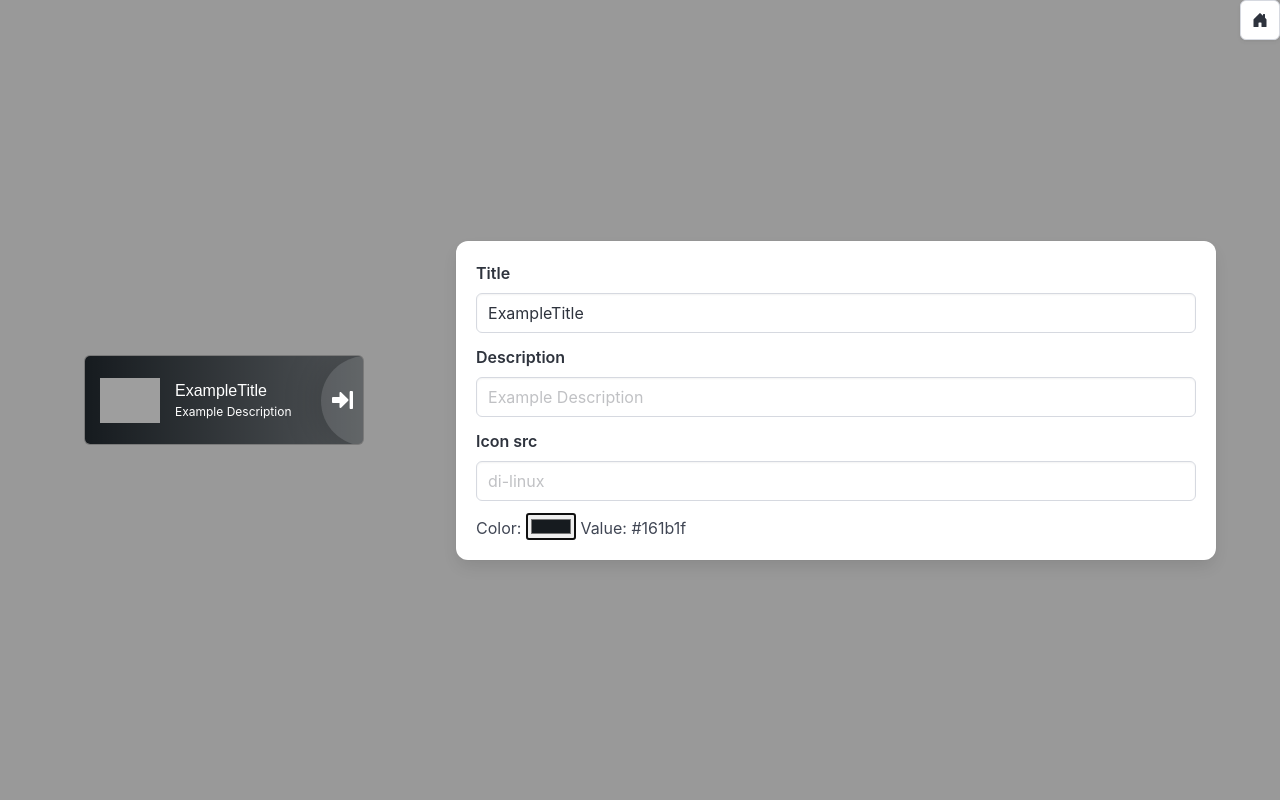
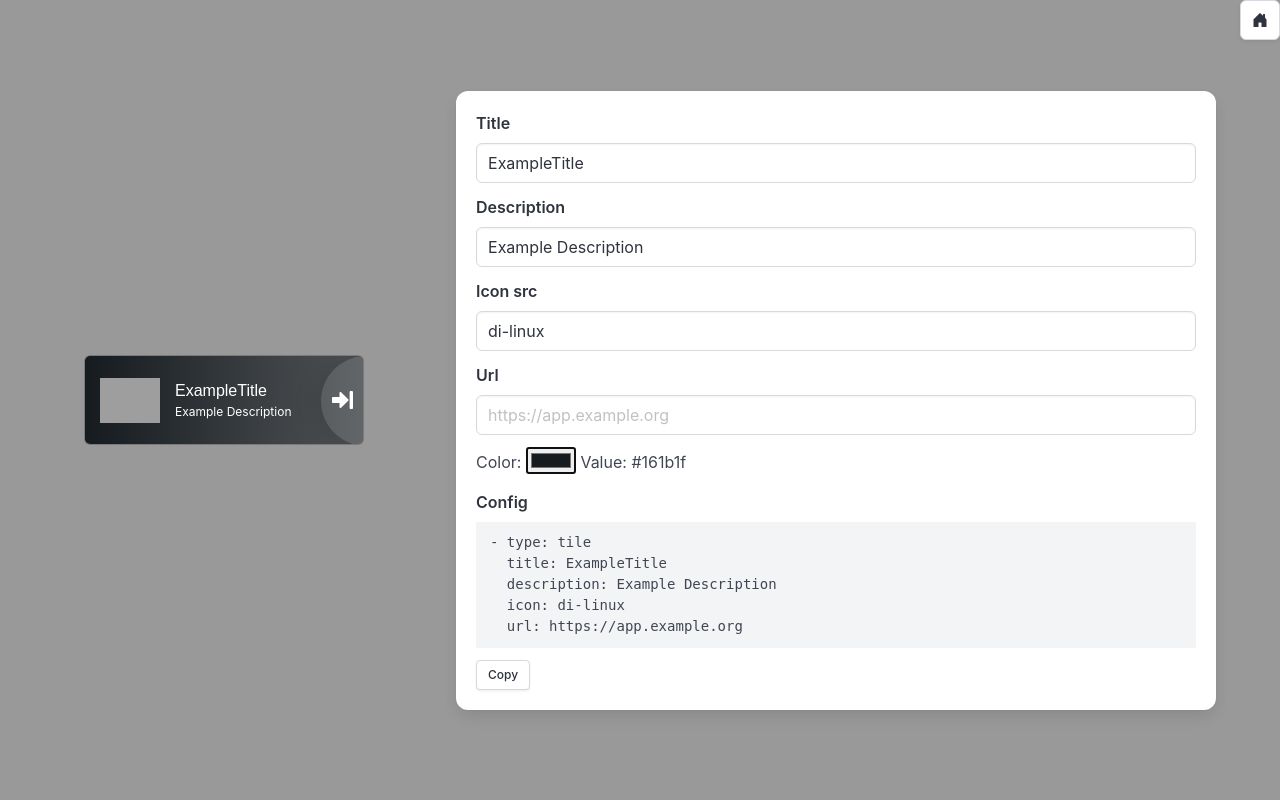
Before and after one commit to electrofloat/Dashboard, a Flask app: template dashboard/templates/color.html in a window 1280 px wide. Run offline with Flask 3, Linux system fonts and the light colour scheme; the template is opened without the code that fills it, so the values that code supplies are empty; grey boxes are pictures that could not be loaded.

Commit message:
Generate the tile's config on the settings page

```diff
--- a/dashboard/static/app.css
+++ b/dashboard/static/app.css
@@ -140,3 +140,9 @@
   text-align: center;
   text-shadow: 0 1px 3px rgba(0, 0, 0, .8);
 }
+
+.yaml {
+  white-space: pre;
+  overflow-x: auto;
+  padding: .75em 1em;
+}
--- a/dashboard/static/color.js
+++ b/dashboard/static/color.js
@@ -1,4 +1,5 @@
 const defaultColor = "#161b1f";
+const yamlKeywords = ["true", "false", "yes", "no", "on", "off", "null", "y", "n", "~"];
 
 window.addEventListener("load", startup, false);
 
@@ -11,6 +12,9 @@ function startup() {
   document.querySelector("#title_input").addEventListener("input", titleUpdate, false);
   document.querySelector("#description_input").addEventListener("input", descriptionUpdate, false);
   document.querySelector("#icon_input").addEventListener("input", iconUpdate, false);
+  document.querySelector("#url_input").addEventListener("input", urlUpdate, false);
+  document.querySelector("#copy").addEventListener("click", copyYaml, false);
+  updateYaml();
 }
 
 function colorUpdate(event) {
@@ -35,25 +39,90 @@ function colorUpdate(event) {
   if (background) {
     background.style.backgroundColor = color;
   }
+  updateYaml();
 }
 
 function titleUpdate(event) {
   document.getElementById("title").textContent = event.target.value;
+  updateYaml();
 }
 
 function descriptionUpdate(event) {
   document.getElementById("description").textContent = event.target.value;
+  updateYaml();
 }
 
 // Same resolution rules as CommonTile.get_icon
 function iconUpdate(event) {
   const icon = document.getElementById("icon");
   const value = event.target.value;
-  if (value.startsWith("di")) {
+  icon.hidden = !value;
+  if (!value) {
+    icon.removeAttribute("src");
+  } else if (value.startsWith("di")) {
     icon.src = "https://cdn.jsdelivr.net/gh/homarr-labs/dashboard-icons/png/" + value.substr(3) + ".png";
   } else if (value.startsWith("http")) {
     icon.src = value;
   } else {
     icon.src = "/static/userdata/icons/" + value;
   }
+  updateYaml();
 }
+
+function urlUpdate(event) {
+  const value = event.target.value.trim();
+  if (/^https?:\/\//.test(value)) {
+    document.getElementById("link").href = value;
+  }
+  updateYaml();
+}
+
+function yamlString(value) {
+  const plain = /^[A-Za-z0-9][A-Za-z0-9 ._\/:-]*$/.test(value) &&
+    !value.includes(": ") && !value.endsWith(":") && !value.endsWith(" ") &&
+    !yamlKeywords.includes(value.toLowerCase()) && isNaN(Number(value));
+  return plain ? value : JSON.stringify(value);
+}
+
+function updateYaml() {
+  const field = id => document.getElementById(id).value.trim();
+  const lines = ["- type: tile", "  title: " + yamlString(field("title_input") || "ExampleTitle")];
+  if (field("description_input")) {
+    lines.push("  description: " + yamlString(field("description_input")));
+  }
+  if (field("icon_input")) {
+    lines.push("  icon: " + yamlString(field("icon_input")));
+  }
+  const color = document.getElementById("color-picker").value;
+  if (color.toLowerCase() !== defaultColor) {
+    lines.push("  background: " + JSON.stringify(color));
+  }
+  lines.push("  url: " + yamlString(field("url_input") || "https://app.example.org"));
+  document.getElementById("yaml").textContent = lines.join("\n");
+  document.getElementById("copy-status").textContent = "";
+}
+
+function copyYaml() {
+  const text = document.getElementById("yaml").textContent;
+  const status = document.getElementById("copy-status");
+  const done = () => { status.textContent = "Copied"; };
+  // The clipboard API is only available on https and localhost
+  if (navigator.clipboard && window.isSecureContext) {
+    navigator.clipboard.writeText(text).then(done, () => copyBySelection(done));
+  } else {
+    copyBySelection(done);
+  }
+}
+
+function copyBySelection(done) {
+  const range = document.createRange();
+  range.selectNodeContents(document.getElementById("yaml"));
+  const selection = window.getSelection();
+  selection.removeAllRanges();
+  selection.addRange(range);
+  if (document.execCommand("copy")) {
+    done();
+  } else {
+    document.getElementById("copy-status").textContent = "Press Ctrl+C to copy";
+  }
+}
--- a/dashboard/templates/color.html
+++ b/dashboard/templates/color.html
@@ -50,18 +50,30 @@
               <div class="field">
                 <label class="label">Description</label>
                 <div class="control">
-                  <input id="description_input" class="input" type="text" placeholder="Example Description" />
+                  <input id="description_input" class="input" type="text" placeholder="Example Description" value="Example Description" />
                 </div>
               </div>
               <div class="field">
                 <label class="label">Icon src</label>
                 <div class="control">
-                  <input id="icon_input" class="input" type="text" placeholder="di-linux" />
+                  <input id="icon_input" class="input" type="text" placeholder="di-linux" value="di-linux" />
+                </div>
+              </div>
+              <div class="field">
+                <label class="label">Url</label>
+                <div class="control">
+                  <input id="url_input" class="input" type="url" placeholder="https://app.example.org" />
                 </div>
               </div>
               <label for="color-picker">Color:</label>
               <input type="color" value="#161b1f" id="color-picker" />
               Value: <span id="value">#161b1f</span>
+              <div class="field mt-4">
+                <label class="label">Config</label>
+                <pre id="yaml" class="yaml"></pre>
+              </div>
+              <button id="copy" class="button is-small" type="button">Copy</button>
+              <span id="copy-status" class="ml-2" role="status"></span>
           </div>
         </div>
       </div>
```
Also changed, not shown: dashboard/tests/test_main.py (+8 -0 lines).
